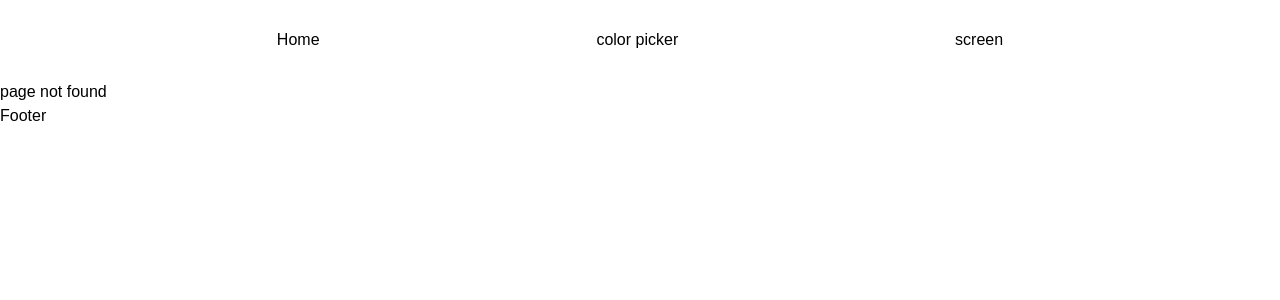
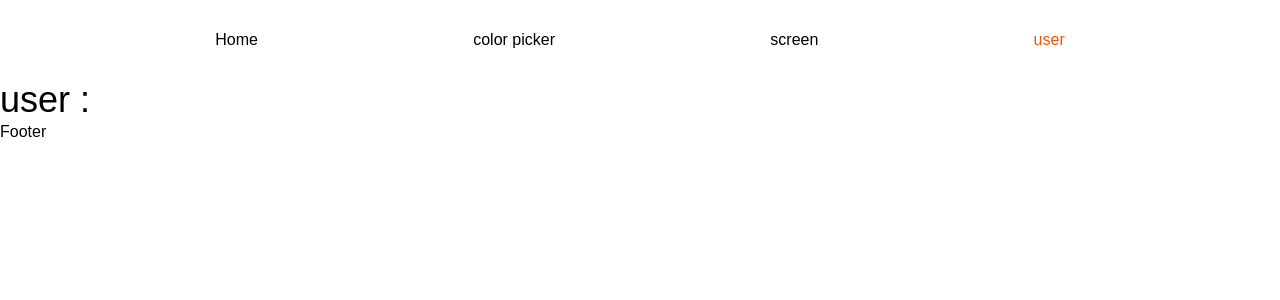
Before and after one commit to HunaisAshraf/react-assignment, a React (Vite) app: page /user in a window 1280 px wide. Before the commit this address had no page. Shown: the top 300 px of the page. Built offline with nearby package versions, Linux system fonts and the light colour scheme.

Commit message:
dynamic route

```diff
--- a/src/App.jsx
+++ b/src/App.jsx
@@ -18,6 +18,7 @@ import {
   createRoutesFromElements,
 } from "react-router-dom";
 import Error404 from "./components/Error404.jsx";
+import User from "./components/User.jsx";
 
 const router = createBrowserRouter(
   createRoutesFromElements(
@@ -26,6 +27,9 @@ const router = createBrowserRouter(
       <Route path="color-picker" element={<ColorPicker />} />
       <Route path="effect" element={<Effect />} />
       <Route path="*" element={<Error404 />} />
+      <Route path="user" element={<User />}>
+        <Route path=":userId" element={<User />} />
+      </Route>
     </Route>
   )
 );
--- a/src/components/Header.jsx
+++ b/src/components/Header.jsx
@@ -35,6 +35,9 @@ const Header = () => {
         >
           screen
         </NavLink>
+        <NavLink to="/user"
+          className={({ isActive }) => `${isActive ? "text-orange-600" : ""}`}
+        >user</NavLink>
       </nav>
     </div>
   );
--- /dev/null
+++ b/src/components/User.jsx
@@ -0,0 +1,13 @@
+import React from "react";
+import { useParams } from "react-router-dom";
+
+const User = () => {
+  const { userId } = useParams();
+  return (
+    <>
+      <h1 className="text-4xl">user : {userId}</h1>
+    </>
+  );
+};
+
+export default User;
```
